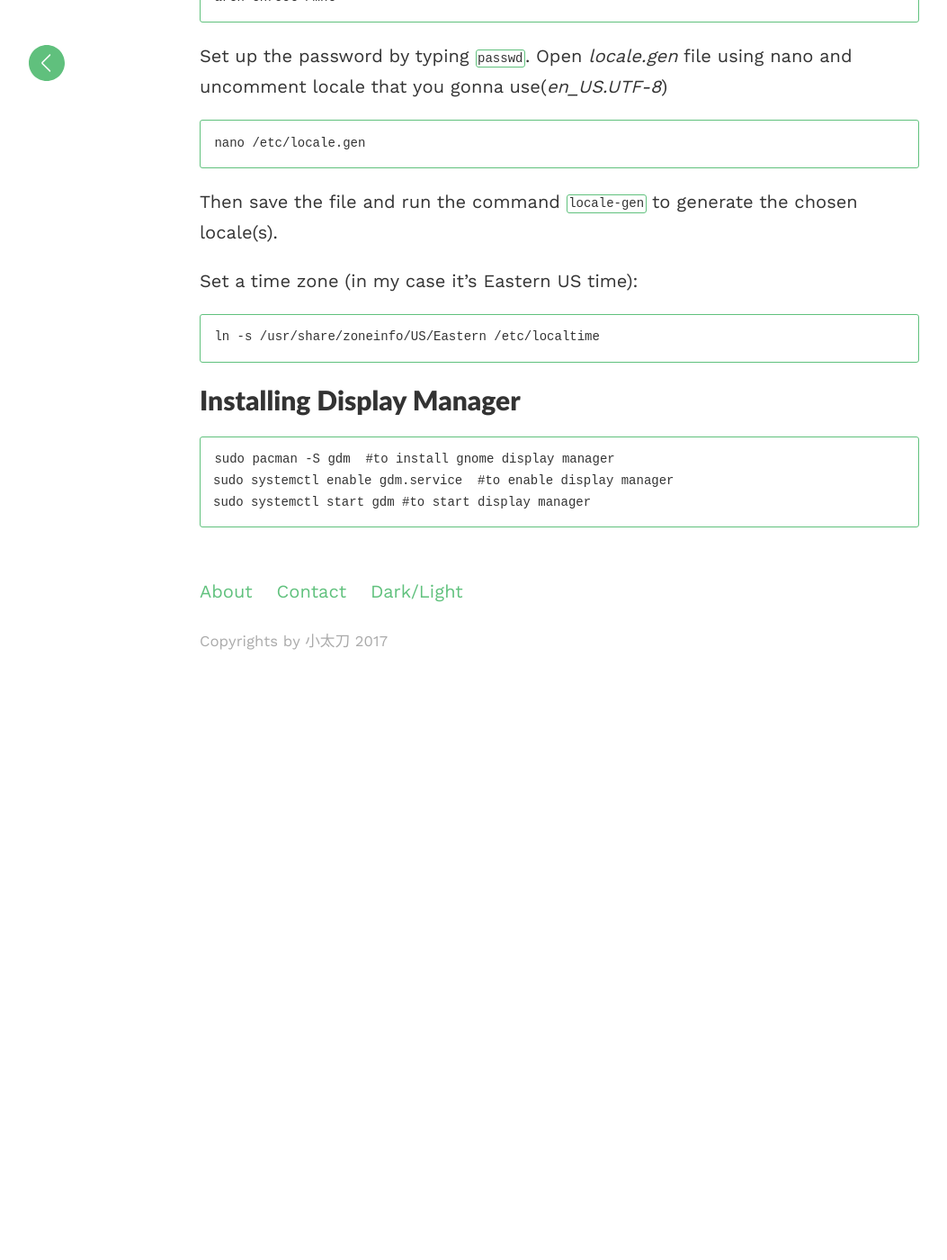
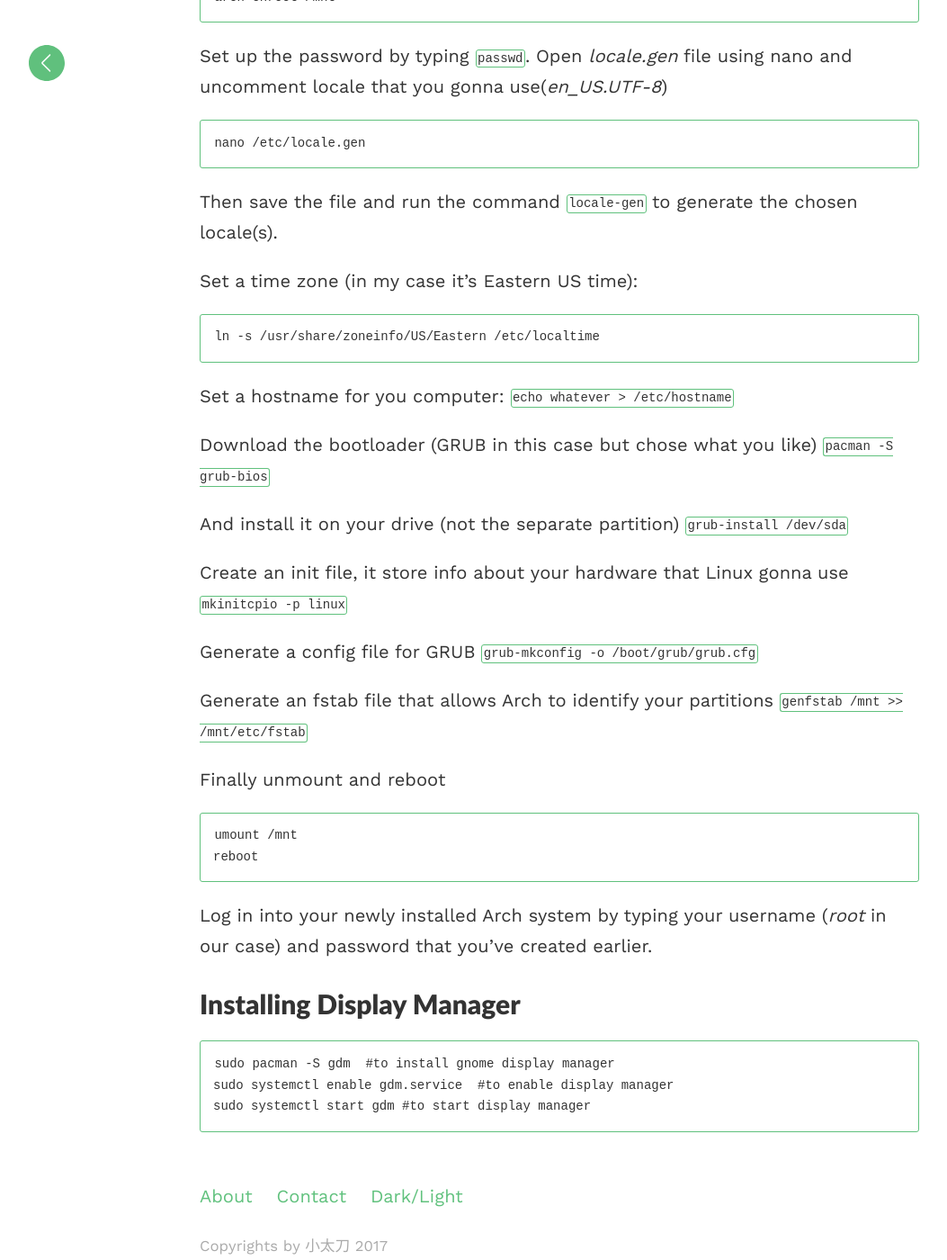
Before and after one commit to evgeniyantipin/evgeniyantipin.github.io, a Jekyll site: the page built from _posts/2018-01-02-how-to-install-arch-linux.md, in a window 1280 px wide and 1400 px high, scrolled down 1378 px. Shown: the whole window at 90% size, without its empty margins (18-1071 px from the left). Built offline with Jekyll 4.4.1, drawn with Linux system fonts in a browser that asks for light colours; before the commit the page ends 2106 px from its top, so only the background shows below that.

Commit message:
Update 2018-01-02-how-to-install-arch-linux.md

````diff
--- a/_posts/2018-01-02-how-to-install-arch-linux.md
+++ b/_posts/2018-01-02-how-to-install-arch-linux.md
@@ -37,7 +37,25 @@ Set a time zone (in my case it's Eastern US time):
 ```bash
 ln -s /usr/share/zoneinfo/US/Eastern /etc/localtime
 ```
+Set a hostname for you computer: `echo whatever > /etc/hostname`
 
+Download the bootloader (GRUB in this case but chose what you like) `pacman -S grub-bios`
+
+And install it on your drive (not the separate partition) `grub-install /dev/sda`
+
+Create an init file, it store info about your hardware that Linux gonna use `mkinitcpio -p linux`
+
+Generate a config file for GRUB `grub-mkconfig -o /boot/grub/grub.cfg`
+
+Generate an fstab file that allows Arch to identify your partitions `genfstab /mnt >> /mnt/etc/fstab`
+
+Finally unmount and reboot
+```bash
+umount /mnt
+reboot
+```
+
+Log in into your newly installed Arch system by typing your username (*root* in our case) and password that you've created earlier.
 
 ## Installing display manager
 ```bash
````
